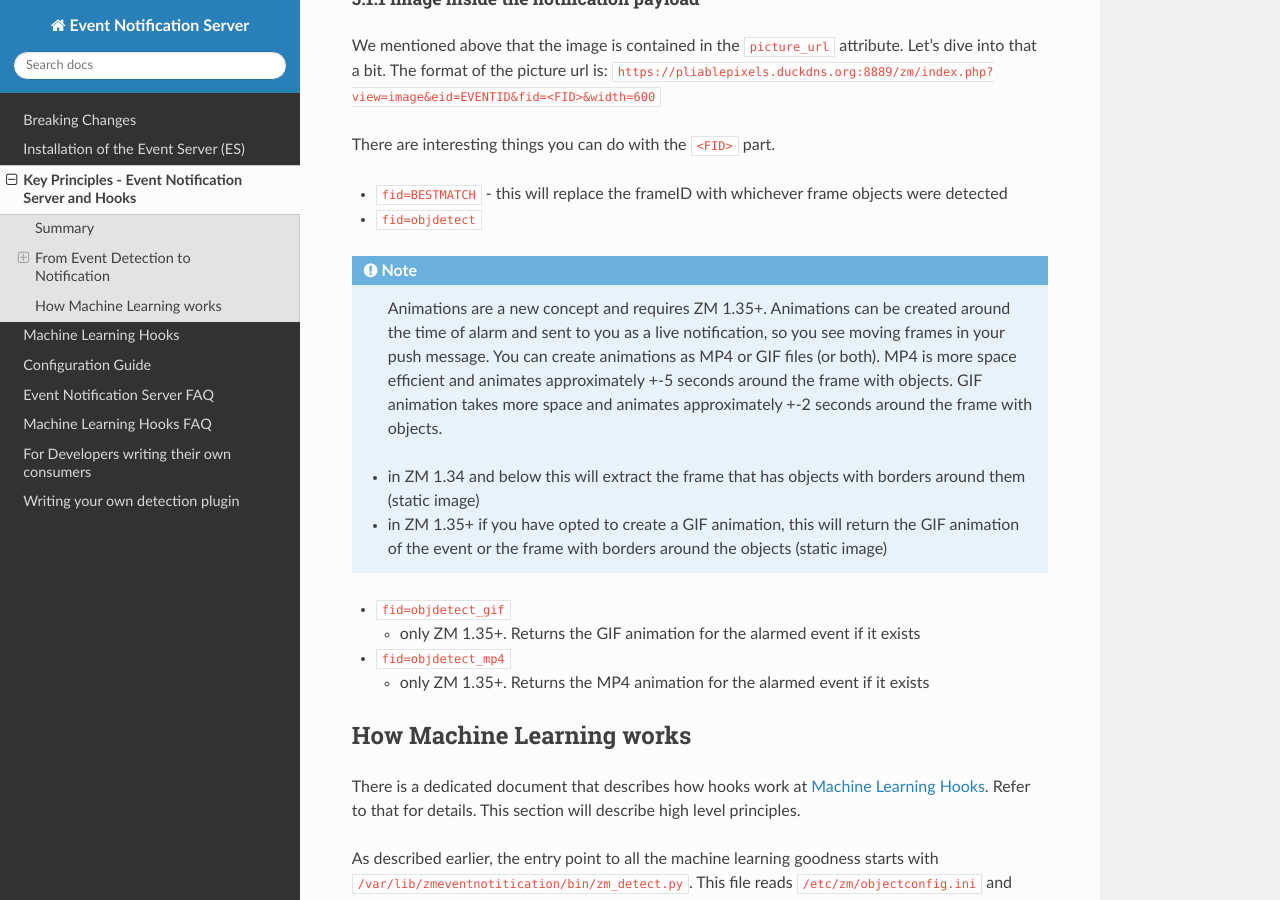
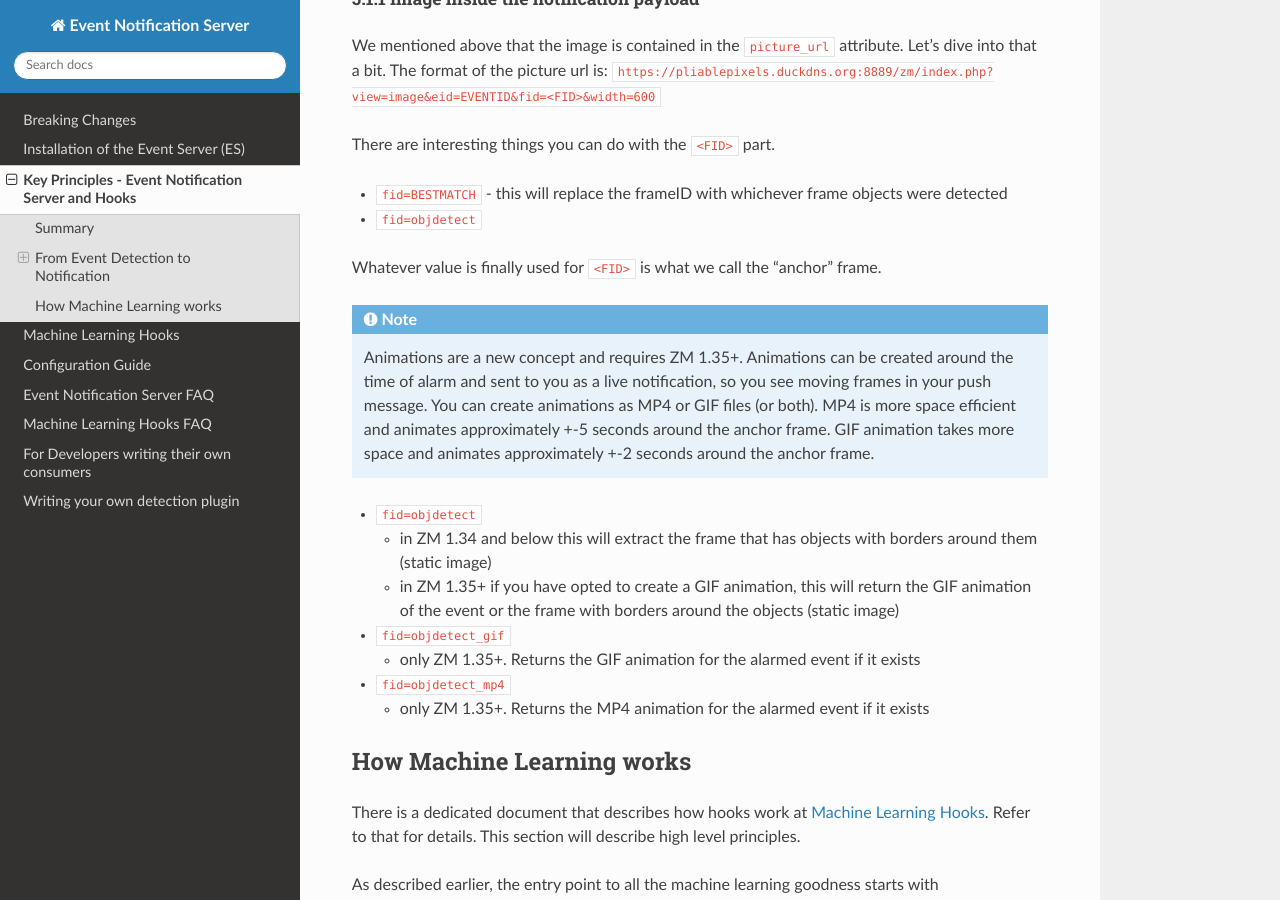
Before and after one commit to ZoneMinder/zmeventnotification, a Sphinx documentation site: the page built from docs/guides/principles.rst, in a window 1280 px wide and 900 px high, scrolled down 5512 px. Built offline with Sphinx 7.4.7 and the Read the Docs theme 2.0.0, drawn with Linux system fonts in a browser that asks for light colours.

Commit message:
formatting

```diff
--- a/docs/guides/principles.rst
+++ b/docs/guides/principles.rst
@@ -157,9 +157,14 @@ There are interesting things you can do with the ``<FID>`` part.
 * ``fid=BESTMATCH`` - this will replace the frameID with whichever frame objects were detected
 * ``fid=objdetect``
 
+Whatever value is finally used for ``<FID>`` is what we call the "anchor" frame.
+
 .. note::
 
-   Animations are a new concept and requires ZM 1.35+. Animations can be created around the time of alarm and sent to you as a live notification, so you see moving frames in your push message. You can create animations as MP4 or GIF files (or both). MP4 is more space efficient and animates approximately +-5 seconds around the frame with objects. GIF animation takes more space and animates approximately +-2 seconds around the frame with objects.
+   Animations are a new concept and requires ZM 1.35+. Animations can be created around the time of alarm and sent to you as a live notification, so you see moving frames in your push message. You can create animations as MP4 or GIF files (or both). MP4 is more space efficient and animates approximately +-5 seconds around the anchor frame. GIF animation takes more space and animates approximately +-2 seconds around the anchor frame.
+
+
+* ``fid=objdetect``
 
   - in ZM 1.34 and below this will extract the frame that has objects with borders around them (static image)
   - in ZM 1.35+ if you have opted to create a GIF animation, this will return the GIF animation of the event or the frame with borders around the objects (static image)
@@ -167,10 +172,10 @@ There are interesting things you can do with the ``<FID>`` part.
 * ``fid=objdetect_gif``
 
   - only ZM 1.35+. Returns the GIF animation for the alarmed event if it exists
+
 * ``fid=objdetect_mp4``
 
   - only ZM 1.35+. Returns the MP4 animation for the alarmed event if it exists
-
 
 
 How Machine Learning works
```
